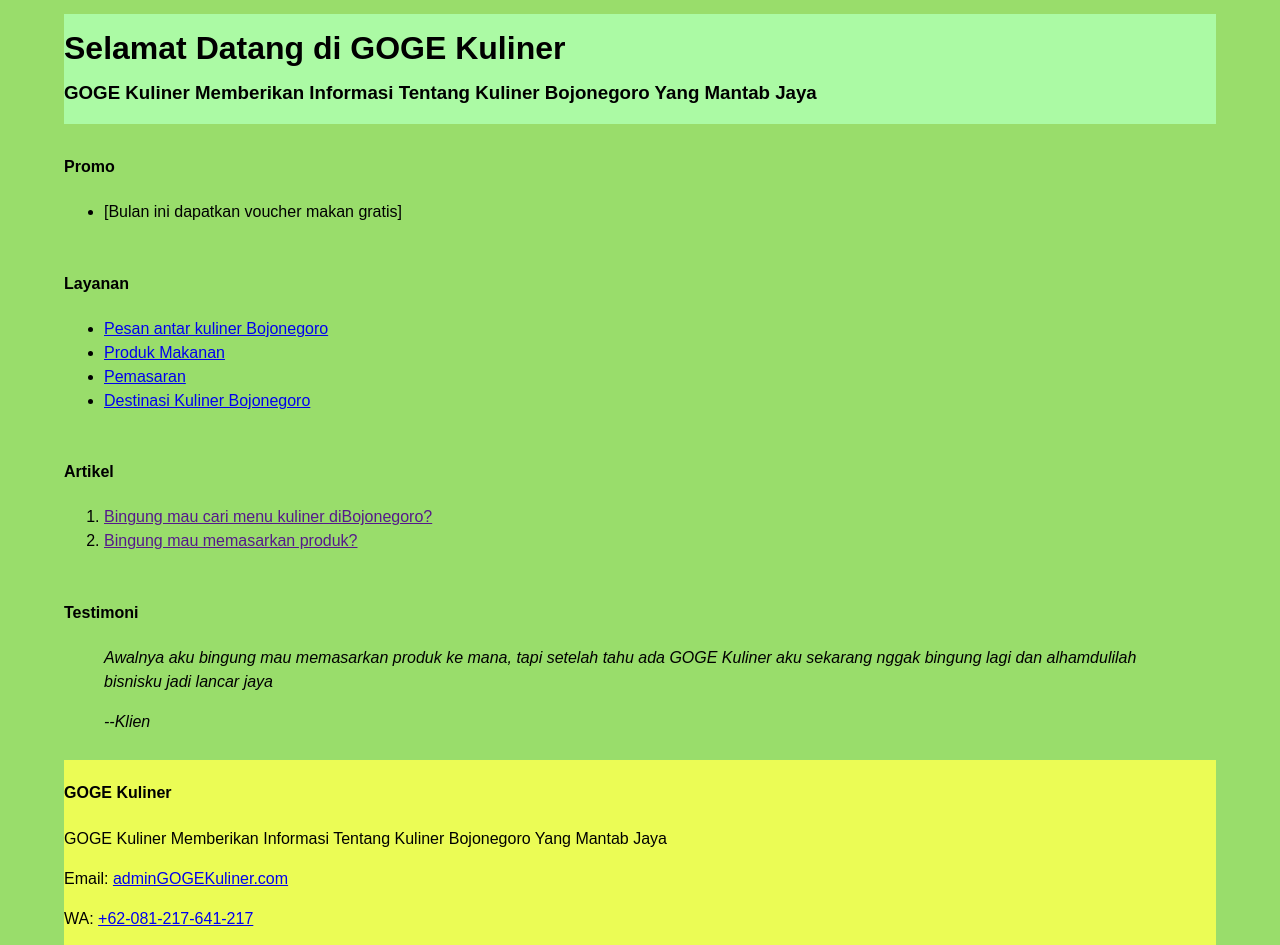
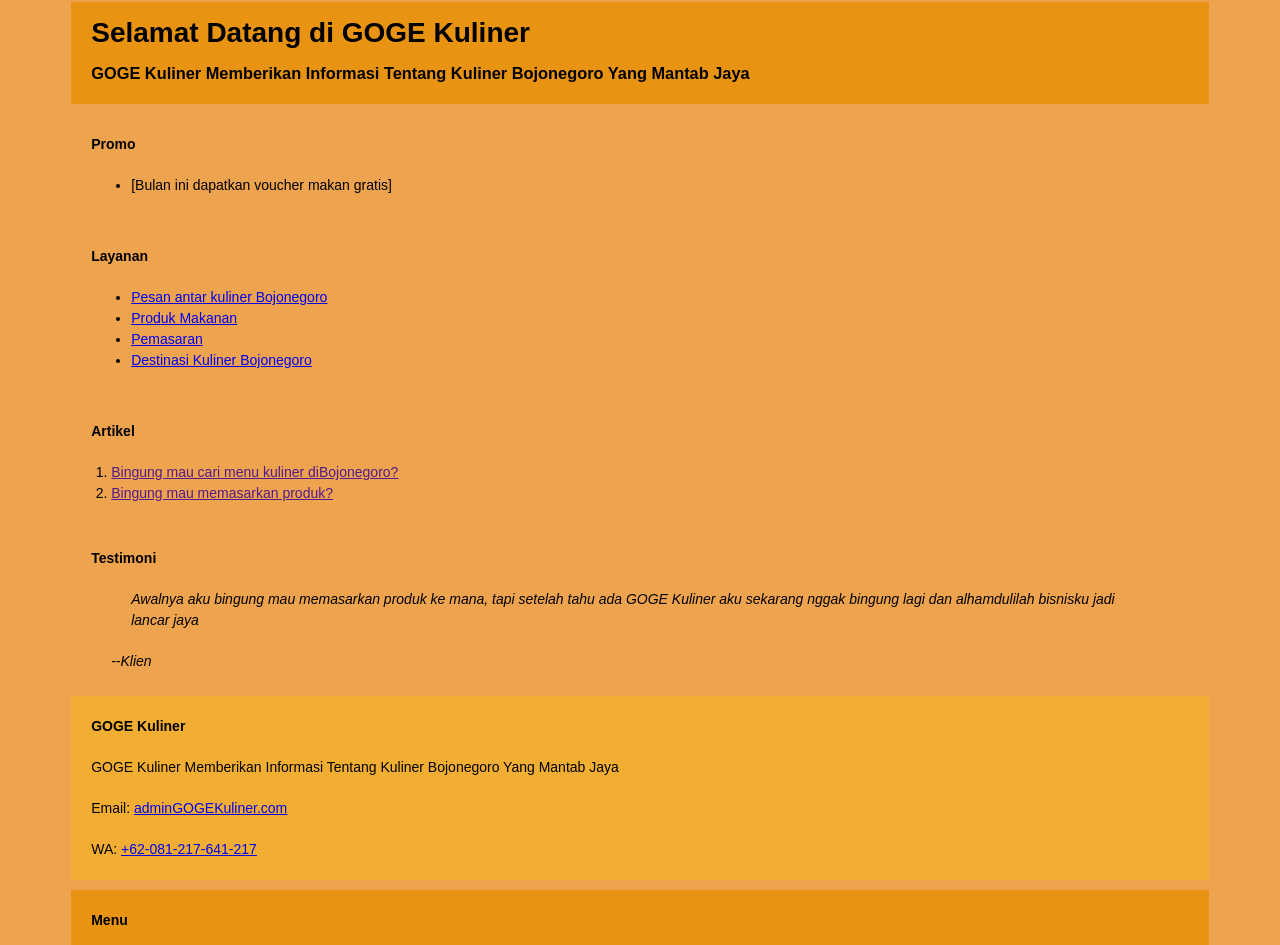
Before and after one commit to dolhamid95/dolhamid95.github.io, a plain HTML site: page index.html in a window 1280 px wide. Shown: the part 726-1671 px from the top of the page. Drawn offline with Linux system fonts and the light colour scheme.

Commit message:
Add files via upload

```diff
--- a/styles/style.css
+++ b/styles/style.css
@@ -1,22 +1,22 @@
 /* start body */
 body {
-    background: rgb(153, 221, 107);
+    background: rgb(238, 163, 78);
     color: black;
-    font-family: Arial, Helvetica, sans-serif;
-    font-size: 16px;
+    font-family:  Arial, Helvetica, sans-serif;
+    font-size: 14px;
     line-height: 1.5em;
-    margin: 0;
-    padding: 0;
+    margin: 80;
+    padding: 100;
 }
 /* end body */
 
 /* Start Debug */
 .bg-blue {
-    background-color: rgb(171, 250, 164)
+    background-color: rgb(233, 147, 18)
 }
 
 .bg-red {
-    background-color: rgb(235, 252, 85)
+    background-color: rgb(241, 174, 50)
 }
 /* End Debug */
 
@@ -25,16 +25,30 @@ body {
     margin: 10px auto;
     overflow: auto;
     width: 90%;
-
 }
 
-container-full {
+.container-full {
     margin: 10px auto;
     overflow: auto;
-    width: 100%;
+    width: 90%;
 
 }
 /* end container */
+
+.jumbotron h1,
+.jumbotron h3 {
+  margin: 20px;
+}
+
+.jumbotron h4,
+.jumbotron p {
+  margin: 20px;
+}
+
+.jumbotron h4,
+.jumbotron ul {
+  margin: 20px;
+}
 
 /* start logo */
 .logo {
@@ -44,12 +58,12 @@ container-full {
 
 /* start menu primer */
 .menu-primer ul {
-    background-color: aqua;
+    background-color: rgb(226, 138, 23);
     border-radius: 4px;
     box-shadow:
-        0 3px 5px -1px aliceblue
-        0 6px 10px 0 aliceblue
-        0 1px 18px aliceblue
+        0 3px 5px -1px aliceblue;
+        0 6px 10px 0 aliceblue;
+        0 1px 18px aliceblue;
 }
 
 .menu-primer li {
@@ -59,7 +73,7 @@ container-full {
 }
 
 .menu-primer a {
-    color:white
+    color:white;
     font-size: 13px;
     display: inline-block;
     letter-spacing: 1px;
@@ -86,7 +100,7 @@ container-full {
   background-color: #045e78;
   color: #ffffff;
   display: inline-block;
-  font-family: 'Poppins', sans-serif;
+  font-family: Impact, Haettenschweiler, 'Arial Narrow Bold', sans-serif;
   font-size: 16px;
   margin: 10px;
   max-width: 315px;
@@ -179,5 +193,3 @@ container-full {
 }
 /* end effect */
 /* end menu primer */
-
-https://www.google.com/imgres?imgurl=http%3A%2F%2Fsandraaprilyapermatasari.student.umm.ac.id
```
